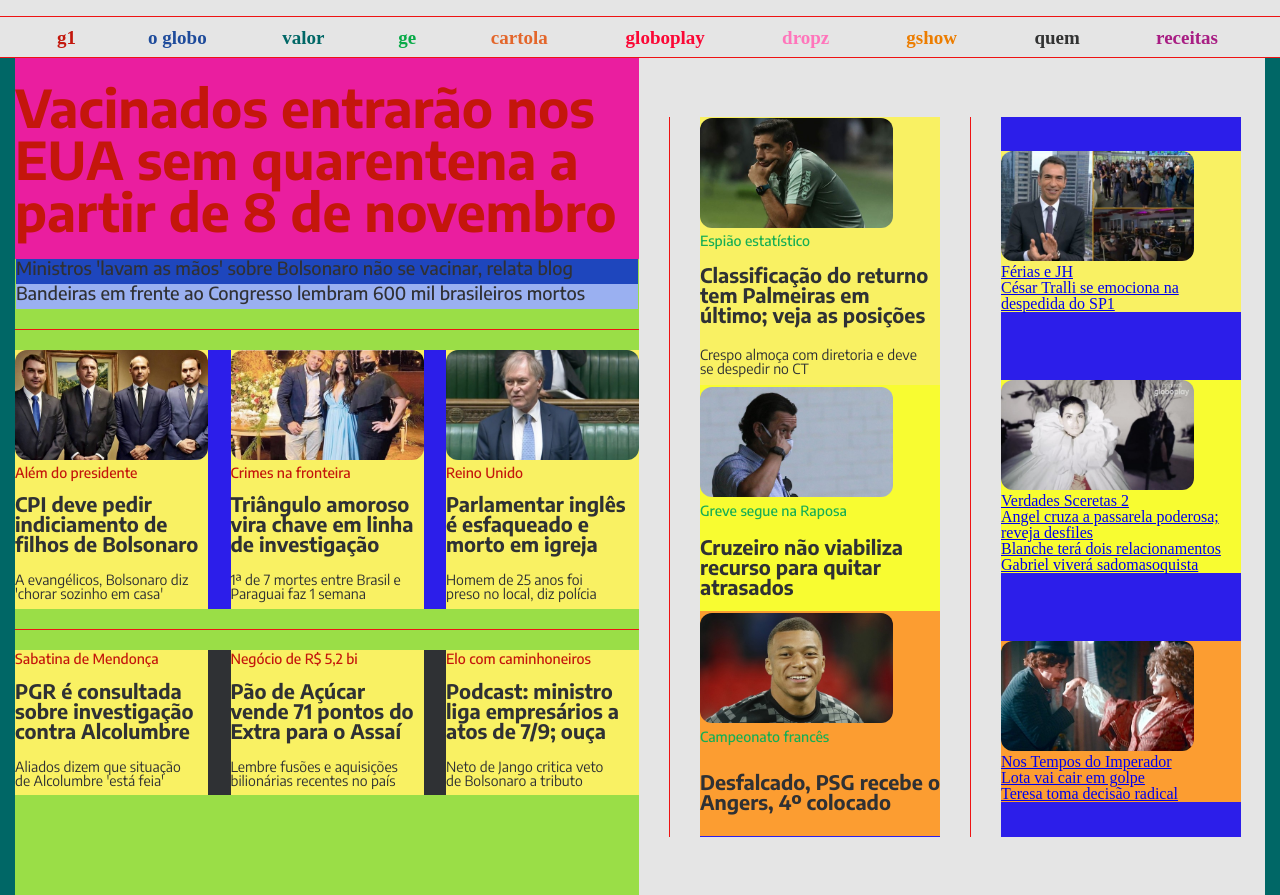
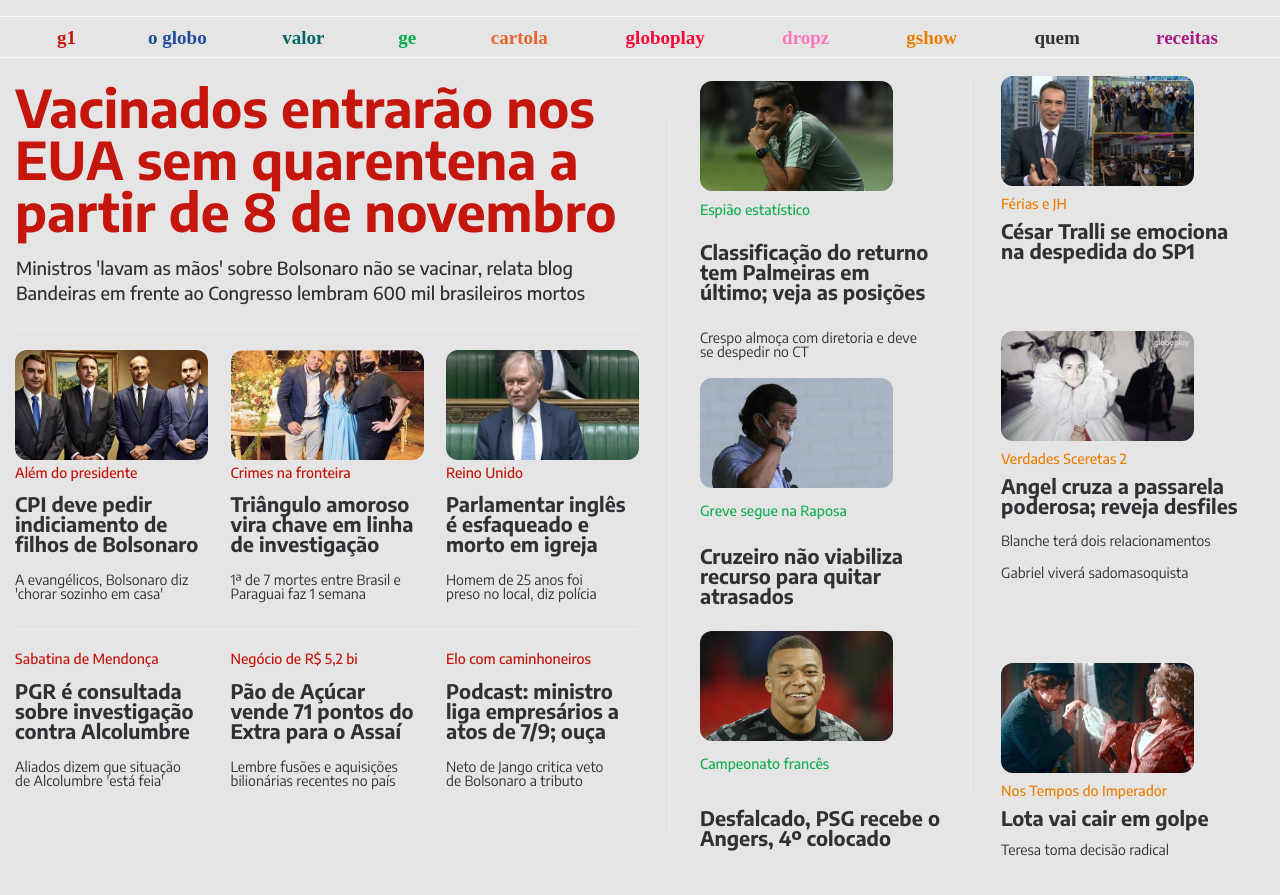
Before and after one commit to natividadesusana/globo-website, a plain HTML site: page index.html in a window 1280 px wide. Shown: the part 64-959 px from the top of the page. Drawn offline with Linux system fonts and the light colour scheme.

Commit message:
styling page layout

```diff
--- a/css/style.css
+++ b/css/style.css
@@ -3,7 +3,7 @@
 /* initial top bar */
 .top-bar {
   height: 80px;
-  background-color: #E5E5E5;;
+  background-color: #E5E5E5;
   display: flex;
   justify-content: center;
   align-items: center;
@@ -14,7 +14,7 @@
 }
 
 .horizontal-border {
-    border-bottom: 1px solid #ee1313;
+    border-bottom: 1px solid #F5F6F7;
     width: 100%;
     display: flex;
     justify-content: center;
@@ -22,7 +22,7 @@
 }
 
 .menu-bar {
-  background-color: #E5E5E5;;
+  background-color: #E5E5E5;
   display: flex;
   justify-content: space-evenly;
   align-items: center;
@@ -149,7 +149,7 @@
 }
 
 .main-content {
-    background-color: #006766;
+    background-color:#E5E5E5;
     display: flex;
     justify-content: center;
     align-items: center;
@@ -157,7 +157,6 @@
 }
 
 .first-page-content {
-    background-color: #e5e5e5;
     width: 1250px;
     display: flex;
     align-items: center;
@@ -166,7 +165,6 @@
 }
 
 .main-story {
-    background-color: #9ade47;
     width: 624px;
     display: flex;
     flex-direction: column;
@@ -177,7 +175,6 @@
     font-size: 52px;
     font-weight: bold;
     color: #C4160C;
-    background-color: #ea1e9f;
     font-family: 'Encode Sans', sans-serif;
     font-weight: 700;
     width: 624px;
@@ -189,7 +186,6 @@
 }
 
 .secondary-matter-text-1 {
-    background-color: #1e46bd;
     width: 622px;
     height: 25px;
 }
@@ -203,7 +199,6 @@
 }
 
 .secondary-matter-text-2 {
-    background-color: #9ab0f1;
     width: 622px;
     height: 25px;
 }
@@ -217,7 +212,7 @@
 }
 
 .small-horizontal-border {
-    border-bottom: 1px solid #ee1313;
+    border-bottom: 1px solid #EBEDEF;
     width: 624px;
     margin: 20px;
     display: flex;
@@ -227,7 +222,6 @@
 }
 
 .content-photos-first-page {
-    background-color: #2c1eea;
     width: 624px;
     display: flex;
     justify-content: space-between;
@@ -235,7 +229,6 @@
 }
 
 .first-matter {
-    background-color: #f9f163;
     width: 193px;
     display: flex;
     flex-wrap: wrap;
@@ -285,7 +278,6 @@ img {
 }
 
 .second-matter {
-    background-color: #f9f163;
     width: 193px;
     display: flex;
     align-items: center;
@@ -293,7 +285,6 @@ img {
 }
 
 .third-matter {
-    background-color: #f9f163;
     width: 193px;
     display: flex;
     align-items: center;
@@ -301,7 +292,6 @@ img {
 }
 
 .final-news-content {
-    background-color: #2F3134;
     width: 624px;
     margin-bottom: 100px;
     display: flex;
@@ -311,14 +301,13 @@ img {
 }
 
 .vertical-border {
-    border-right: 1px solid #ee1313;
+    border-right: 1px solid #EBEDEF;
     height: 720px;
     margin-right: 30px;
     margin-left: 30px;
 }
 
 .second-page-content {
-    background-color: #56f213;
     width: 240px;
     display: flex;
     align-content: center;
@@ -326,18 +315,17 @@ img {
     flex-direction:row;
 }
 .second-main-story {
-    background-color: #2c1eea;
     display: flex;
     justify-content: space-between;
     flex-wrap: wrap;
 }
 
 .first-news-column {
-    background-color: #f9f163;
     width: 240px;
     display: flex;
     flex-wrap: wrap;
     align-items: center;
+
 }
 
 .first-news {
@@ -384,7 +372,6 @@ img {
 }
 
 .second-news-column {
-    background-color: #f8fc31;
     width: 240px;
     display: flex;
     justify-content: space-between;
@@ -393,7 +380,6 @@ img {
 }
 
 .third-news-column {
-    background-color: #fc9d31;
     width: 240px;
     display: flex;
     justify-content: space-between;
@@ -402,7 +388,6 @@ img {
 }
 
 .third-page-content {
-    background-color: #56f213;
     width: 240px;
     display: flex;
     align-content: center;
@@ -411,8 +396,94 @@ img {
 }
 
 .third-main-story {
-    background-color: #2c1eea;
     align-items: center;
     display: flex;
     flex-wrap: wrap;
 }
+
+.first-news-1 {
+    width: 240px;
+    display: flex;
+    flex-wrap: wrap;
+    align-items: center;
+}
+
+.first-paragraph-news-1 {
+    width: 240px;
+    height: 35px;
+    font-family: 'Encode Sans', sans-serif;
+    font-weight: 500;
+    font-size: 14px;
+    color: #EC8006;
+    display: flex;
+    align-items: center;
+    text-decoration: none;
+}
+
+.second-paragraph-news-1 {
+    width: 240px;
+    font-family: 'Encode Sans', sans-serif;
+    font-weight: 700;
+    font-size: 20px;
+    color: #2F3134;
+    display: flex;
+    align-items: center;
+    text-decoration: none;
+    margin-bottom: 70px;
+}
+
+.second-paragraph-news-2 {
+    width: 240px;
+    font-family: 'Encode Sans', sans-serif;
+    font-weight: 700;
+    font-size: 20px;
+    color: #2F3134;
+    display: flex;
+    align-items: center;
+    text-decoration: none;
+    margin-bottom: 18px;
+}
+
+.third-paragraph-news-2 {
+    width: 217px;
+    font-family: 'Encode Sans', sans-serif;
+    font-weight: 400;
+    font-size: 14px;
+    color: #2F3134;
+    display: flex;
+    align-items: center;
+    text-decoration: none;
+    margin-bottom: 18px;
+}
+
+.third-paragraph-news-1 {
+    width: 217px;
+    font-family: 'Encode Sans', sans-serif;
+    font-weight: 400;
+    font-size: 14px;
+    color: #2F3134;
+    display: flex;
+    align-items: center;
+    text-decoration: none;
+    margin-bottom: 20px;
+}
+
+.second-paragraph-news-3 {
+    width: 240px;
+    font-family: 'Encode Sans', sans-serif;
+    font-weight: 700;
+    font-size: 20px;
+    color: #2F3134;
+    display: flex;
+    align-items: center;
+    text-decoration: none;
+    margin-bottom: 15px;
+}
+
+.first-news-2 {
+    width: 240px;
+    margin-top: 65px;
+    display: flex;
+    flex-wrap: wrap;
+    align-items: center;
+}
```
